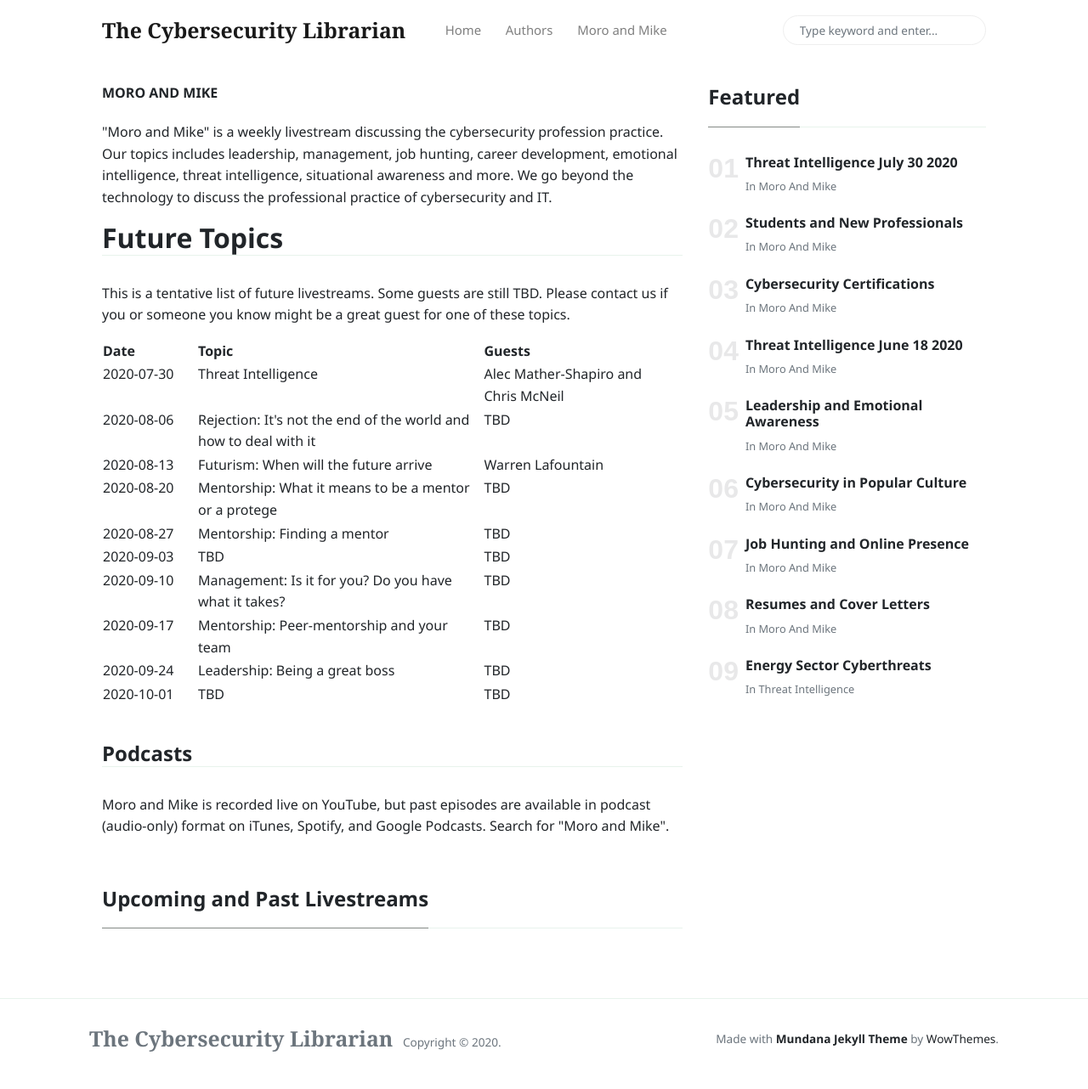
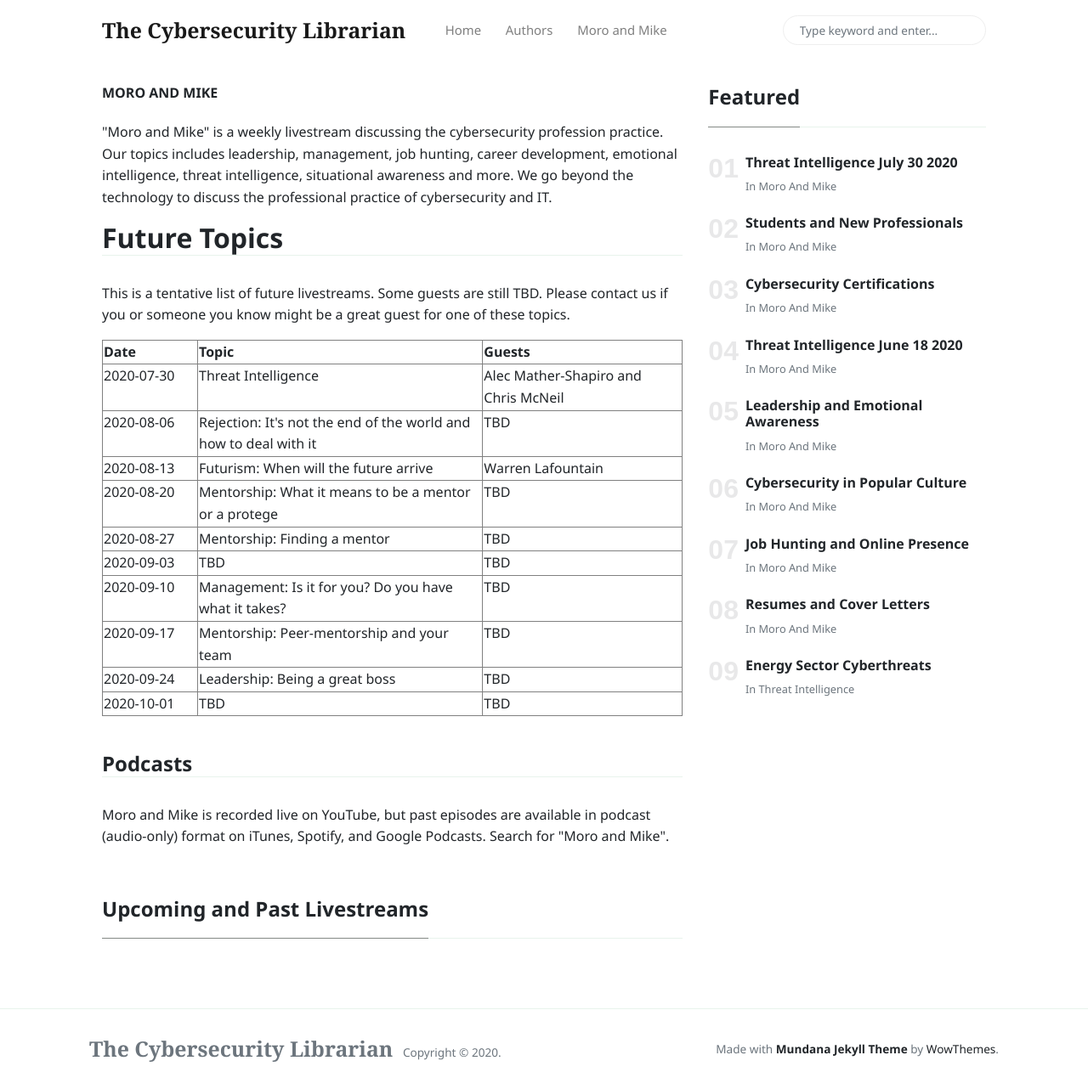
Before and after one commit to cyberlibrarian/cyberlibrarian.github.io, a Jekyll site: the page built from _pages/moro-and-mike.html, in a window 1280 px wide and 1282 px high. Shown: the whole window at 85% size. Built offline with Jekyll 4.4.1, drawn with Linux system fonts in a browser that asks for light colours; nearby versions of some CDN libraries.

```diff
--- a/_pages/moro-and-mike.html
+++ b/_pages/moro-and-mike.html
@@ -11,7 +11,7 @@ permalink: "/moro-and-mike/about"
 
 		<h2 class="font-weight-bold spanborder" id="future-topics">Future Topics</h2>
 		<p>This is a tentative list of future livestreams. Some guests are still TBD. Please contact us if you or someone you know might be a great guest for one of these topics.</p>
-		<table>
+		<table border="1">
 		  <tr>
 		    <th style="white-space:nowrap; width:7em;">Date</th>
 			<th>Topic</th>
@@ -70,7 +70,6 @@ permalink: "/moro-and-mike/about"
 		</table>
 		<p>&nbsp;</p>
 
-
         <h4 class="font-weight-bold spanborder" id="livestreams">Podcasts</h4>
 		<p>Moro and Mike is recorded live on YouTube, but past episodes are available in podcast (audio-only) format on iTunes, Spotify, and Google Podcasts. Search for "Moro and Mike".</p>
 		<p>&nbsp;</p>
```
